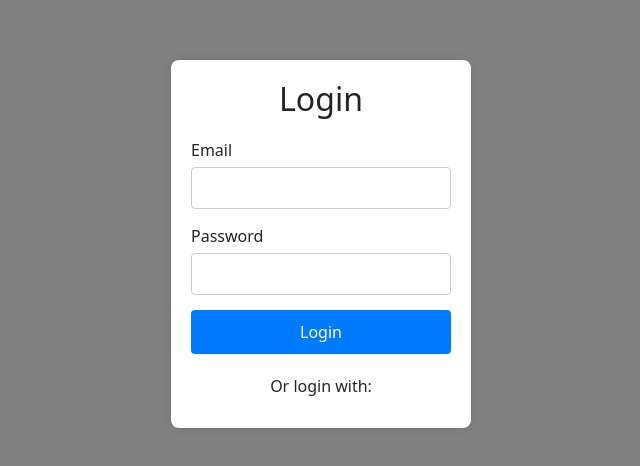
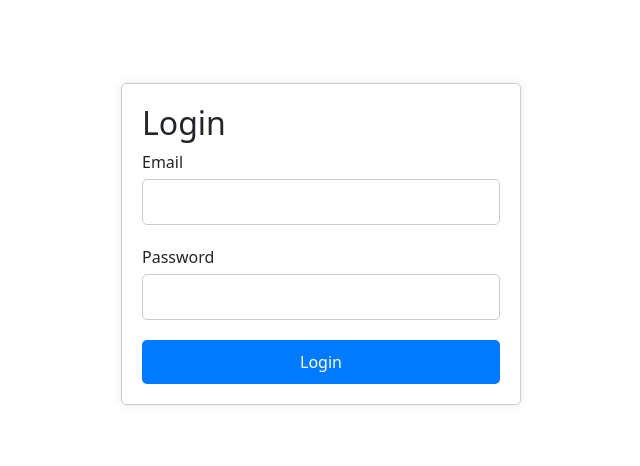
Before and after one commit to Apurv-Mern/cms_backend, a React (Create React App) app: page / in a window 1280 px wide. Shown: the part 156-622 px from the top of the page, without its empty margins (319-959 px from the left). Built offline with nearby package versions, Linux system fonts and the light colour scheme.

Commit message:
login authentication

```diff
--- a/package.json
+++ b/package.json
@@ -43,6 +43,6 @@
     ]
   },
   "devDependencies": {
-    "react-router-dom": "^6.23.0"
+    "react-router-dom": "^6.23.1"
   }
 }
--- a/src/components/EditUserModal/EditUserModal.jsx
+++ b/src/components/EditUserModal.jsx
@@ -4,7 +4,7 @@ import { useDispatch ,useSelector} from 'react-redux';
 import Modal from 'react-modal';
 import { toast } from 'react-toastify';
 import { useNavigate } from 'react-router-dom';
-import { updateUser,fetchUserData } from '../../redux/Slices/UserSlice'; // Ensure this is the correct path to your thunk
+import { updateUser,fetchUserData } from '../redux/Slices/UserSlice'; // Ensure this is the correct path to your thunk
 import { useState } from 'react';
 Modal.setAppElement('#root');
  const EditUserModal = ({ isModalOpen, closeModal, userId, roles,setIsLoad  }) => {
--- /dev/null
+++ b/src/components/NotFound.jsx
@@ -0,0 +1,12 @@
+import React from 'react'
+
+const NotFound = () => {
+  return (
+    <div>
+      <h1>404 - Not Found</h1>
+      <p>The page you're looking for does not exist.</p>
+    </div>
+  )
+}
+
+export default NotFound
--- a/src/pages/DisplayUser/DisplayUser.jsx
+++ b/src/pages/DisplayUser/DisplayUser.jsx
@@ -5,7 +5,7 @@ import { useSelector, useDispatch } from 'react-redux';
 import { fetchUsers, fetchRoles, deleteUser } from '../../redux/Slices/UserSlice';
 import { useNavigate } from 'react-router-dom';
 import { toast } from 'react-toastify';
-import EditUserModal from '../../components/EditUserModal/EditUserModal';
+import EditUserModal from '../../components/EditUserModal';
 
 const DisplayUser = () => {
   const [isModalOpen, setIsModalOpen] = useState(false);
--- a/src/pages/Login/Login.jsx
+++ b/src/pages/Login/Login.jsx
@@ -1,40 +1,65 @@
-import React from 'react'
+import React from 'react';
+import { useForm } from 'react-hook-form';
+import axios from 'axios';
+import { baseUrl } from '../../api/baseurl';
+import { useState } from 'react';
+import { useNavigate } from 'react-router-dom';
 import './login.css';
-// eslint-disable-next-line
+
 const Login = () => {
+  const { register, handleSubmit, formState: { errors } } = useForm();
+  const navigate = useNavigate();
+  const [loginError, setLoginError] = useState('');
+  const onSubmit = async (data) => {
+    try {
+      // Send a POST request to the login endpoint
+      await axios.post(`${baseUrl}/api/auth/login`, data);
+
+      const response = await axios.get(`${baseUrl}/api/user/`);
+      const users = response.data.data;
+
+      // Check if the user exists in the database
+      const user = users.find(user => user.email === data.email);
+console.log(user.roleName);
+      if (user) {
+        // Email exists, check the role
+        if (user.roleName === 'user') {
+         navigate('/users/create');
+        } else if (user.roleName === 'admin') {
+          navigate('/admin/users');
+        }
+        else if(user.roleName==='manager')   {
+       navigate('/admin/users');
+            }
+      } else {
+        // Email doesn't exist
+        setLoginError('Invalid credentials');
+      } } catch (error) {
+        console.error('Login error:', error);
+        setLoginError('Internal server error');
+      }
+  };
+
   return (
-        <div className='cont'>
+    <div className='containers'>
       <div className="login-container">
         <h2>Login</h2>
-                <form action="/login" method="post">
+        <form onSubmit={handleSubmit(onSubmit)}>
           <div className="form-group">
             <label htmlFor="email">Email</label>
-                        <input type="email" id="email" name="email" required />
+            <input type="email" id="email" name="email" {...register("email", { required: "Email is required", pattern: { value: /^[A-Z0-9._%+-]+@[A-Z0-9.-]+\.[A-Z]{2,}$/i, message: "Invalid email address" } })} />
+            {errors.email && <span className="error-message">{errors.email.message}</span>}
           </div>
           <div className="form-group">
             <label htmlFor="password">Password</label>
-                        <input type="password" id="password" name="password" required />
+            <input type="password" id="password" name="password" {...register("password", { required: "Password is required" })} />
+            {errors.password && <span className="error-message">{errors.password.message}</span>}
           </div>
           <button type="submit" className="login-btn">Login</button>
         </form>
-                <div className="social-login">
-                    <p>Or login with:</p>
-                    <div className="social-icons">
-
-                        {/* <a href="#" className="social-icon facebook">
-                        <img src="facebook-icon.png" alt="Facebook" />
-                        <span>Facebook</span>
-                    </a>
-                    <a href="#" className="social-icon google">
-                        <img src="google-icon.png" alt="Google" />
-                        <span>Google</span>
-                    </a> */}
       </div>
     </div>
-            </div>
-        </div>
+  );
+};
 
-    )
-}
-
-export default Login
+export default Login;
--- a/src/pages/Login/login.css
+++ b/src/pages/Login/login.css
@@ -1,98 +1,66 @@
-
-.cont{
+.containers {
     display: flex;
     justify-content: center;
     align-items: center;
     height: 100vh;
-    background-color: grey;
-}
+  }
+
+  .login-container {
+    width: 100%;
+    max-width: 400px;
+    padding: 20px;
+    border: 1px solid #ccc;
+    border-radius: 5px;
+    box-shadow: 0 0 10px rgba(0, 0, 0, 0.1);
+  }
+
+  /* Remaining CSS styles remain the same */
+
+
+
 .login-container {
-    background-color: #fff;
+    max-width: 400px;
+    margin: 0 auto;
     padding: 20px;
-    border-radius: 8px;
+    border: 1px solid #ccc;
+    border-radius: 5px;
     box-shadow: 0 0 10px rgba(0, 0, 0, 0.1);
-    width: 300px;
-    text-align: center;
-}
+  }
 
-.login-container h2 {
+  .form-group {
     margin-bottom: 20px;
-}
+  }
 
-.form-group {
-    margin-bottom: 15px;
-    text-align: left;
-}
-
-.form-group label {
+  label {
     display: block;
     margin-bottom: 5px;
-}
+  }
 
-.form-group input {
+  input[type="text"],
+  input[type="email"],
+  input[type="password"] {
     width: 100%;
-    padding: 8px;
+    padding: 10px;
     border: 1px solid #ccc;
-    border-radius: 4px;
-}
+    border-radius: 5px;
+  }
 
-.login-btn {
+  .error-message {
+    color: red;
+    font-size: 14px;
+  }
+
+  .login-btn {
     width: 100%;
     padding: 10px;
     background-color: #007bff;
     color: #fff;
     border: none;
-    border-radius: 4px;
+    border-radius: 5px;
     cursor: pointer;
-    font-size: 16px;
-}
+    transition: background-color 0.3s;
+  }
 
-.login-btn:hover {
+  .login-btn:hover {
     background-color: #0056b3;
-}
-
-.social-login {
-    margin-top: 20px;
-}
-
-.social-login p {
-    margin-bottom: 10px;
-}
-
-.social-icons {
-    display: flex;
-    justify-content: space-around;
-}
-
-.social-icon {
-    display: flex;
-    align-items: center;
-    text-decoration: none;
-    color: #fff;
-    padding: 8px 12px;
-    border-radius: 4px;
-    width: 48%;
-    justify-content: center;
-}
-
-.social-icon img {
-    width: 20px;
-    height: 20px;
-    margin-right: 8px;
-}
-
-.facebook {
-    background-color: #3b5998;
-}
-
-.facebook:hover {
-    background-color: #2d4373;
-}
-
-.google {
-    background-color: #db4437;
-}
-
-.google:hover {
-    background-color: #c23321;
-}
+  }
--- a/src/redux/Slices/UserSlice.js
+++ b/src/redux/Slices/UserSlice.js
@@ -113,10 +113,8 @@ const userSlice = createSlice({
 
       .addCase(fetchUsers.fulfilled, (state, action) => {
         state.status = 'succeeded';
-        state.users = action.payload.sort((a, b) => {
-          // Assuming the users have a createdAt field indicating creation time
-          return new Date(b.createdAt) - new Date(a.createdAt); // Sort by createdAt in descending order
-        });
+        state.users = action.payload;
+
       })
 
       .addCase(fetchUsers.rejected, (state, action) => {
--- a/src/routes/Navigation.jsx
+++ b/src/routes/Navigation.jsx
@@ -4,6 +4,7 @@ import AddUser from '../pages/AddUser/AddUser';
 import Login from '../pages/Login/Login';
 import Roles from '../pages/Roles/Roles';
 import DisplayUser from '../pages/DisplayUser/DisplayUser';
+import NotFound from '../components/NotFound';
 const Navigation = () => {
   return (
     <div>
@@ -12,6 +13,7 @@ const Navigation = () => {
         <Route path="/roles" element={<Roles />} />
         <Route path="/users/create" element={<AddUser />} />
         <Route path="/admin/users" element={<DisplayUser />} />
+        <Route path="*" element={<NotFound/>}/>
        </Routes>
     </div>
   )
```
Also changed, not shown: 1 other file (tests, documents, lock files or other folders). Lines whose indentation alone changed are shown as unchanged.
